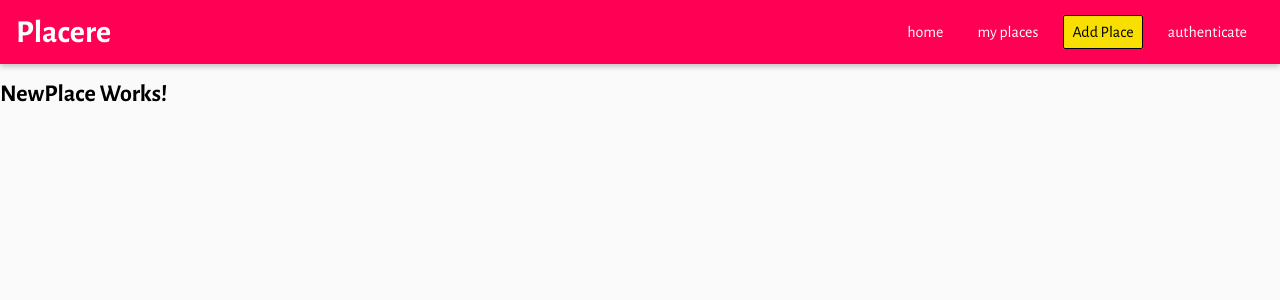
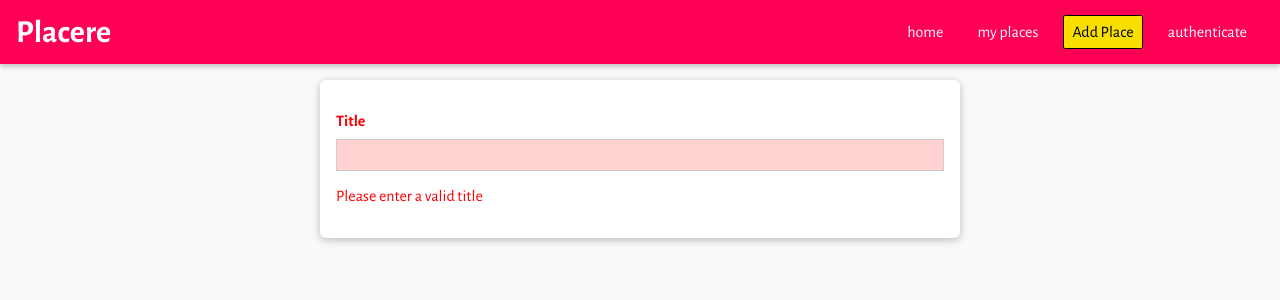
Before and after one commit to TidbitsJS/MERN-Academind, a React (Create React App) app in the folder spaces/frontend/: page /places/new in a window 1280 px wide. Shown: the top 300 px of the page. Built offline with nearby package versions, Linux system fonts and the light colour scheme; no server answers.

Commit message:
custom form input

```diff
--- a/spaces/frontend/src/places/pages/NewPlace.js
+++ b/spaces/frontend/src/places/pages/NewPlace.js
@@ -1,7 +1,20 @@
 import React from "react";
 
+import Input from "../../shared/FormElements/Input";
+import "./newPlace.css";
+
 const NewPlace = () => {
-  return <h2>NewPlace Works!</h2>;
+  return (
+    <form className="place-form">
+      <Input
+        element="input"
+        type="text"
+        label="Title"
+        validators={[]}
+        errorText={"Please enter a valid title"}
+      />
+    </form>
+  );
 };
 
 export default NewPlace;
--- /dev/null
+++ b/spaces/frontend/src/places/pages/newPlace.css
@@ -0,0 +1,10 @@
+.place-form {
+  list-style: none;
+  margin: 0 auto;
+  padding: 1rem;
+  width: 90%;
+  max-width: 40rem;
+  box-shadow: 0 2px 8px rgba(0, 0, 0, 0.26);
+  border-radius: 6px;
+  background: #fff;
+}
--- /dev/null
+++ b/spaces/frontend/src/shared/FormElements/Input.js
@@ -0,0 +1,59 @@
+import React, { useReducer } from "react";
+
+import "./input.css";
+
+const inputReducer = (state, action) => {
+  switch (action.type) {
+    case "CHANGE":
+      return {
+        ...state,
+        value: action.val,
+        isValid: true,
+      };
+    default:
+      return state;
+  }
+};
+
+const Input = (props) => {
+  const [inputState, dispatch] = useReducer(inputReducer, {
+    value: "",
+    isValid: false,
+  });
+
+  const changeHandler = (event) => {
+    dispatch({ type: "CHANGE", val: event.target.value });
+  };
+
+  const element =
+    props.element === "input" ? (
+      <input
+        id={props.id}
+        type={props.type}
+        placeholder={props.placeholder}
+        onChange={changeHandler}
+        value={inputState.value}
+      />
+    ) : (
+      <textarea
+        id={props.id}
+        rows={props.rows || 3}
+        onChange={changeHandler}
+        value={inputState.value}
+      />
+    );
+
+  return (
+    <div
+      className={`form-control ${
+        !inputState.isValid && "form-control--invalid"
+      }`}
+    >
+      <label htmlFor={props.id}>{props.label}</label>
+      {element}
+      {!inputState.isValid && <p>{props.errorText}</p>}
+    </div>
+  );
+};
+
+export default Input;
--- /dev/null
+++ b/spaces/frontend/src/shared/FormElements/input.css
@@ -0,0 +1,41 @@
+.form-control {
+  margin: 1rem 0;
+}
+
+.form-control label,
+.form-control input,
+.form-control textarea {
+  display: block;
+}
+
+.form-control label {
+  font-weight: bold;
+  margin-bottom: 0.5rem;
+}
+
+.form-control input,
+.form-control textarea {
+  width: 100%;
+  font: inherit;
+  border: 1px solid #ccc;
+  background: #f8f8f8;
+  padding: 0.35rem;
+}
+
+.form-control input:focus,
+.form-control textarea:focus {
+  outline: none;
+  background: #ebebeb;
+  border-color: #510077;
+}
+
+.form-control--invalid label,
+.form-control--invalid p {
+  color: #ff0000;
+}
+
+.form-control--invalid input,
+.form-control--invalid textarea {
+  background-color: #ff0000;
+  background: #ffd1d1;
+}
```
Also changed, not shown: spaces/frontend/src/shared/utils/Validators.js (added).
